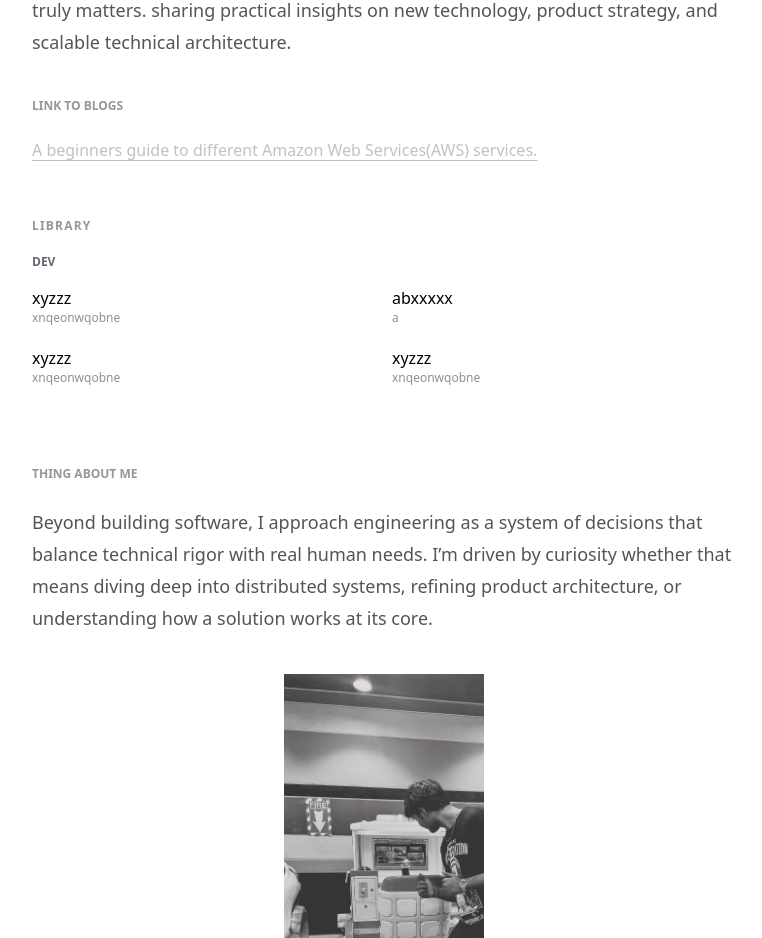
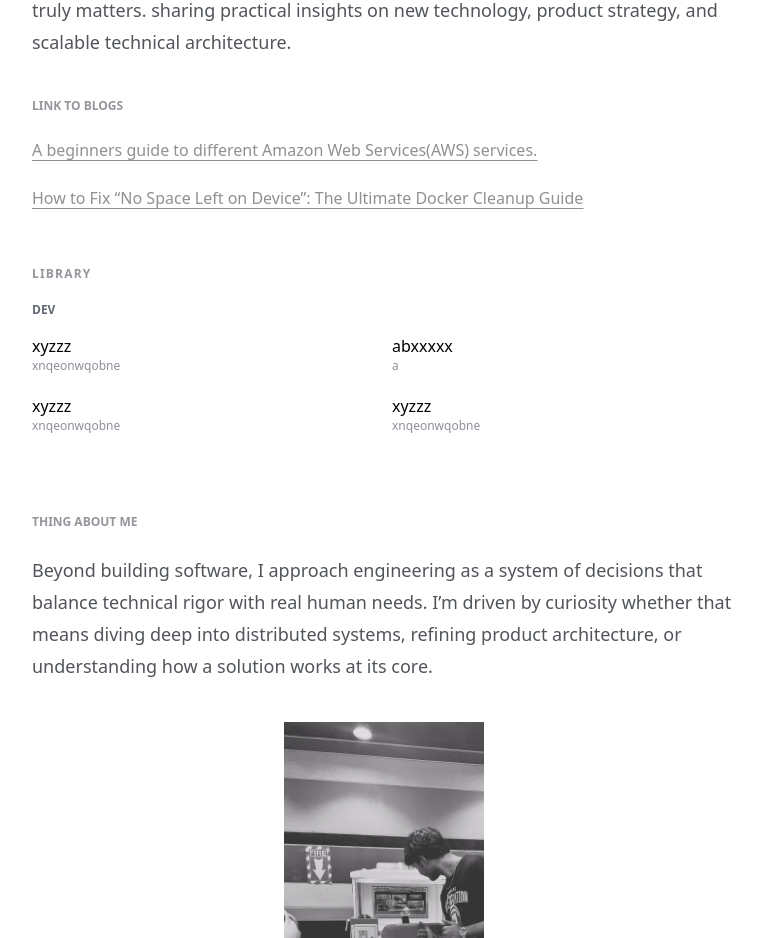
Before and after one commit to akdevsaha-dev/akdevsaha.com, a Next.js app: page / in a window 1280 px wide. Shown: the part 2680-3618 px from the top of the page, without its empty margins (256-1018 px from the left). Built offline with nearby package versions, Linux system fonts and the light colour scheme.

Commit message:
update blogs

```diff
--- a/components/library.tsx
+++ b/components/library.tsx
@@ -23,13 +23,23 @@ export const Library = () => {
       <p className="mt-10 uppercase text-xs font-semibold dark:text-[#636c7e] text-[#94969c]">
         Link to blogs
       </p>
-      <p className="mt-6 opacity-25 hover:opacity-75 duration-200 underline underline-offset-4">
+      <p className="mt-6 opacity-45 hover:opacity-95 duration-200 underline underline-offset-4">
         <a
           target="_blank"
           rel="noopener noreferrer"
           href="https://medium.com/@akdevsaha.dev/a-beginners-guide-to-different-amazon-web-services-aws-services-970c87d6f935"
         >
-        A beginners guide to different Amazon Web Services(AWS) services.
+          A beginners guide to different Amazon Web Services(AWS) services.
+        </a>
+      </p>
+      <p className="mt-6 opacity-45 hover:opacity-95 duration-200 underline underline-offset-4">
+        <a
+          target="_blank"
+          rel="noopener noreferrer"
+          href="https://medium.com/@akdevsaha.dev/how-to-fix-no-space-left-on-device-the-ultimate-docker-cleanup-guide-8494f6e2bb61"
+        >
+          How to Fix “No Space Left on Device”: The Ultimate Docker Cleanup
+          Guide
         </a>
       </p>
 
```
Also changed, not shown: 1 other file (tests, documents, lock files or other folders).
